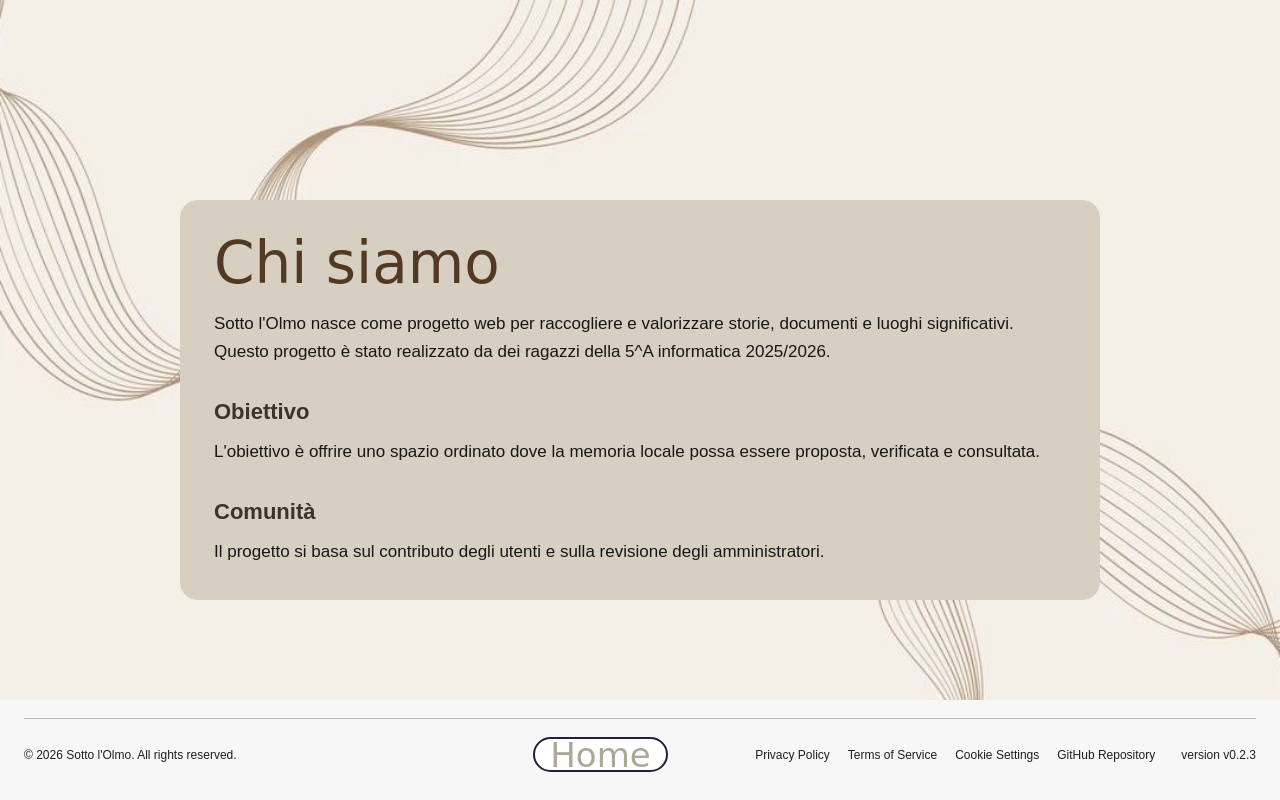
After one commit to Fraalloo/Olmo, a PHP site: page /src/pages/others/chi_siamo.php in a window 1280 px wide. The commit adds this page. Run offline with PHP 8.4, Linux system fonts and the light colour scheme.

Commit message:
Feat: implementazione delle pagine dei link presenti nei footer e negli header

```diff
--- a/src/components/footer/footer.css
+++ b/src/components/footer/footer.css
@@ -6,19 +6,19 @@
     left: 0;
     width: 100%;
     z-index: 1000;
-    height: 100px;
+    min-height: 100px;
 }
 
 .footer-inner {
-    width: min(730px, calc(100% - 48px));
+    width: min(1480px, calc(100% - 48px));
     margin: 0 auto;
     border-top: 1px solid #bcbcbc;
     padding-top: 18px;
     display: grid;
-    grid-template-columns: repeat(3, 1fr);
+    grid-template-columns: minmax(260px, 1fr) auto minmax(560px, 1fr);
     align-items: center;
-    gap: 20px;
-    font-size: 10px;
+    gap: 28px;
+    font-size: 12px;
     color: #1f1f1f;
 }
 
@@ -37,7 +37,38 @@
 .footer-links {
     display: flex;
     align-items: center;
-    gap: 16px;
-    flex-wrap: wrap;
+    gap: 18px;
     justify-content: flex-end;
+    white-space: nowrap;
 }
+
+.footer-links p {
+    margin-left: 8px;
+}
+
+@media(max-width: 1200px) {
+    .footer {
+        position: static;
+    }
+
+    .footer-inner {
+        grid-template-columns: 1fr;
+        text-align: center;
+    }
+
+    .footer-inner > :first-child,
+    .footer-inner > :nth-child(2),
+    .footer-inner > :last-child {
+        justify-self: center;
+    }
+
+    .footer-links {
+        justify-content: center;
+        flex-wrap: wrap;
+        white-space: normal;
+    }
+
+    .footer-links p {
+        margin-left: 0;
+    }
+}
--- a/src/components/footer/footer.php
+++ b/src/components/footer/footer.php
@@ -1,6 +1,9 @@
 <?php
     function render_footer($buttonClass = "home-button", $buttonHref = "#", $buttonText = "Home"){
         $version = defined("CURR_VERS") ? CURR_VERS : "";
+        $privacyUrl = function_exists("other_page_url") ? other_page_url("privacy_policy") : "#";
+        $termsUrl = function_exists("other_page_url") ? other_page_url("terms_of_service") : "#";
+        $cookieUrl = function_exists("other_page_url") ? other_page_url("cookie_settings") : "#";
 ?>
     <footer class="footer">
         <div class="footer-inner">
@@ -11,8 +14,9 @@
             </a>
 
             <div class="footer-links">
-                <a href="#">Privacy Policy</a>
-                <a href="#">Terms of Service</a>
+                <a href="<?= htmlspecialchars($privacyUrl) ?>">Privacy Policy</a>
+                <a href="<?= htmlspecialchars($termsUrl) ?>">Terms of Service</a>
+                <a href="<?= htmlspecialchars($cookieUrl) ?>">Cookie Settings</a>
                 <a href="https://github.com/Fraalloo/Olmo">GitHub Repository</a>
 
                 <?php if($version !== ""): ?>
--- a/src/config/app.php
+++ b/src/config/app.php
@@ -1,6 +1,6 @@
 <?php
     const APP_NAME = "Sotto l'Olmo";
-    const CURR_VERS = "v0.2.2";
+    const CURR_VERS = "v0.2.3";
     const DEBUG = true;
 
     const PROJECT_ROOT = __DIR__."/../../";
--- a/src/pages/article/article.php
+++ b/src/pages/article/article.php
@@ -63,9 +63,9 @@
             </a>
 
             <nav class="topbar_nav">
-                <a href="#">Come funziona</a>
-                <a href="#">Chi siamo</a>
-                <a href="#">Contattaci</a>
+                <a href="<?= htmlspecialchars(other_page_url("come_funziona")) ?>">Come funziona</a>
+                <a href="<?= htmlspecialchars(other_page_url("chi_siamo")) ?>">Chi siamo</a>
+                <a href="<?= htmlspecialchars(other_page_url("contattaci")) ?>">Contattaci</a>
 
                 <a class="btn-home" href="../home/home.php">Home</a>
                 <a class="btn-logout" href="../../auth/logout.php">Logout</a>
--- a/src/pages/convalida/convalida.php
+++ b/src/pages/convalida/convalida.php
@@ -52,9 +52,9 @@
             </a>
 
             <nav class="topbar_nav">
-                <a href="#">Come funziona</a>
-                <a href="#">Chi siamo</a>
-                <a href="#">Contattaci</a>
+                <a href="<?= htmlspecialchars(other_page_url("come_funziona")) ?>">Come funziona</a>
+                <a href="<?= htmlspecialchars(other_page_url("chi_siamo")) ?>">Chi siamo</a>
+                <a href="<?= htmlspecialchars(other_page_url("contattaci")) ?>">Contattaci</a>
 
                 <a class="btn-home" href="../home/home.php">Home</a>
                 <a class="btn-logout" href="../../auth/logout.php">Logout</a>
--- a/src/pages/home/home.php
+++ b/src/pages/home/home.php
@@ -101,9 +101,9 @@
             </a>
 
             <nav class="topbar_nav">
-                <a href="#">Come funziona</a>
-                <a href="#">Chi siamo</a>
-                <a href="#">Contattaci</a>
+                <a href="<?= htmlspecialchars(other_page_url("come_funziona")) ?>">Come funziona</a>
+                <a href="<?= htmlspecialchars(other_page_url("chi_siamo")) ?>">Chi siamo</a>
+                <a href="<?= htmlspecialchars(other_page_url("contattaci")) ?>">Contattaci</a>
 
                 <form class="search-form" id="nominatimForm">
                     <input
--- /dev/null
+++ b/src/pages/others/chi_siamo.php
@@ -0,0 +1,42 @@
+<?php
+    require_once "../../config/app.php";
+    require_once "../../components/footer/footer.php";
+?>
+<!DOCTYPE html>
+<html lang="it">
+    <head>
+        <meta charset="UTF-8">
+        <meta name="viewport" content="width=device-width, initial-scale=1.0">
+        <title>Chi siamo | <?= APP_NAME ?></title>
+
+        <link rel="stylesheet" href="../../../style.css">
+        <link rel="stylesheet" href="../../components/footer/footer.css">
+        <link rel="stylesheet" href="others.css">
+    </head>
+    <body>
+        <main class="other-page">
+            <h1>Chi siamo</h1>
+
+            <p>
+
+                Sotto l'Olmo nasce come progetto web per raccogliere e valorizzare
+                storie, documenti e luoghi significativi.
+                Questo progetto è stato realizzato da dei ragazzi della 5^A informatica 2025/2026.
+            </p>
+
+            <h2>Obiettivo</h2>
+            <p>
+                L'obiettivo è offrire uno spazio ordinato dove la memoria locale
+                possa essere proposta, verificata e consultata.
+            </p>
+
+            <h2>Comunità</h2>
+            <p>
+                Il progetto si basa sul contributo degli utenti e sulla revisione
+                degli amministratori.
+            </p>
+        </main>
+
+        <?php render_footer("home-button", "../../../index.php", "Home"); ?>
+    </body>
+</html>
--- /dev/null
+++ b/src/pages/others/others.css
@@ -0,0 +1,57 @@
+body {
+    min-height: 100vh;
+    display: flex;
+    flex-direction: column;
+    background-image: url("../../assets/bg.jpg");
+    background-repeat: no-repeat;
+    background-size: cover;
+    background-position: center;
+    background-attachment: fixed;
+}
+
+.other-page {
+    width: min(920px, calc(100% - 40px));
+    margin: auto;
+    padding: 34px;
+    background: #d7cfc2;
+    border-radius: 18px;
+    color: #171717;
+    line-height: 1.65;
+}
+
+.other-page h1 {
+    font-family: "Vibur", "Brush Script MT", "Segoe Script", cursive;
+    color: var(--accent);
+    font-size: 58px;
+    font-weight: 400;
+    line-height: 1;
+    margin-bottom: 18px;
+}
+
+.other-page h2 {
+    margin-top: 28px;
+    margin-bottom: 8px;
+    color: #3d3329;
+    font-size: 22px;
+}
+
+.other-page p,
+.other-page li {
+    font-size: 17px;
+}
+
+.other-page ul {
+    padding-left: 22px;
+}
+
+@media(max-width: 600px) {
+    .other-page {
+        width: calc(100% - 24px);
+        padding: 24px;
+        margin: 24px auto;
+    }
+
+    .other-page h1 {
+        font-size: 44px;
+    }
+}
--- a/src/pages/profile/modifica_profile.php
+++ b/src/pages/profile/modifica_profile.php
@@ -58,9 +58,9 @@
             <p>Profilo</p>
 
             <nav class="topbar_nav">
-                <a href="#">Come funziona</a>
-                <a href="#">Chi siamo</a>
-                <a href="#">Contattaci</a>
+                <a href="<?= htmlspecialchars(other_page_url("come_funziona")) ?>">Come funziona</a>
+                <a href="<?= htmlspecialchars(other_page_url("chi_siamo")) ?>">Chi siamo</a>
+                <a href="<?= htmlspecialchars(other_page_url("contattaci")) ?>">Contattaci</a>
 
                 <?php if(!$forcePassword): ?>
                     <a class="btn-home" href="../home/home.php">Home</a>
--- a/src/pages/profile/profile.php
+++ b/src/pages/profile/profile.php
@@ -59,9 +59,9 @@
             <p>Profilo</p>
 
             <nav class="topbar_nav">
-                <a href="#">Come funziona</a>
-                <a href="#">Chi siamo</a>
-                <a href="#">Contattaci</a>
+                <a href="<?= htmlspecialchars(other_page_url("come_funziona")) ?>">Come funziona</a>
+                <a href="<?= htmlspecialchars(other_page_url("chi_siamo")) ?>">Chi siamo</a>
+                <a href="<?= htmlspecialchars(other_page_url("contattaci")) ?>">Contattaci</a>
 
                 <?php if(!$forcePassword): ?>
                     <a class="btn-home" href="../home/home.php">Home</a>
```
Also changed, not shown: index.css (+20 -7 lines), index.php (+9 -7 lines), src/auth/access.php (+4 -3 lines), src/pages/others/come_funziona.php (added, +40 -0 lines), src/pages/others/contattaci.php (added, +35 -0 lines), src/pages/others/cookie_settings.php (added, +39 -0 lines), src/pages/others/privacy_policy.php (added, +40 -0 lines), src/pages/others/terms_of_service.php (added, +40 -0 lines), src/utils/utils.php (+27 -0 lines).
